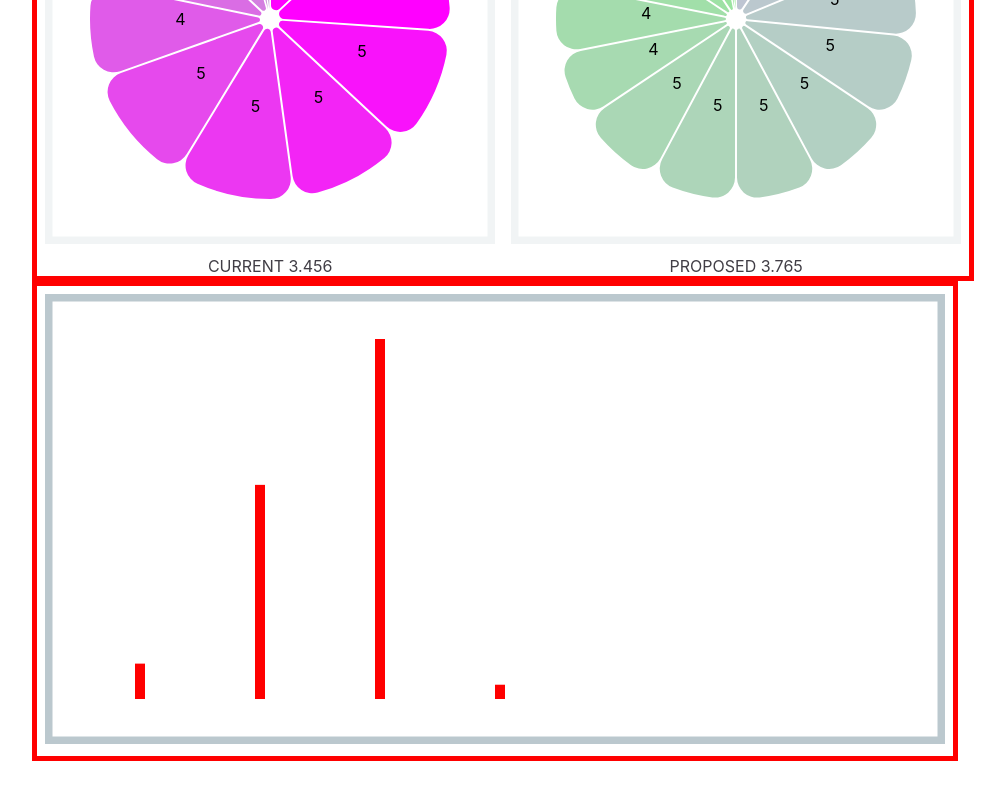
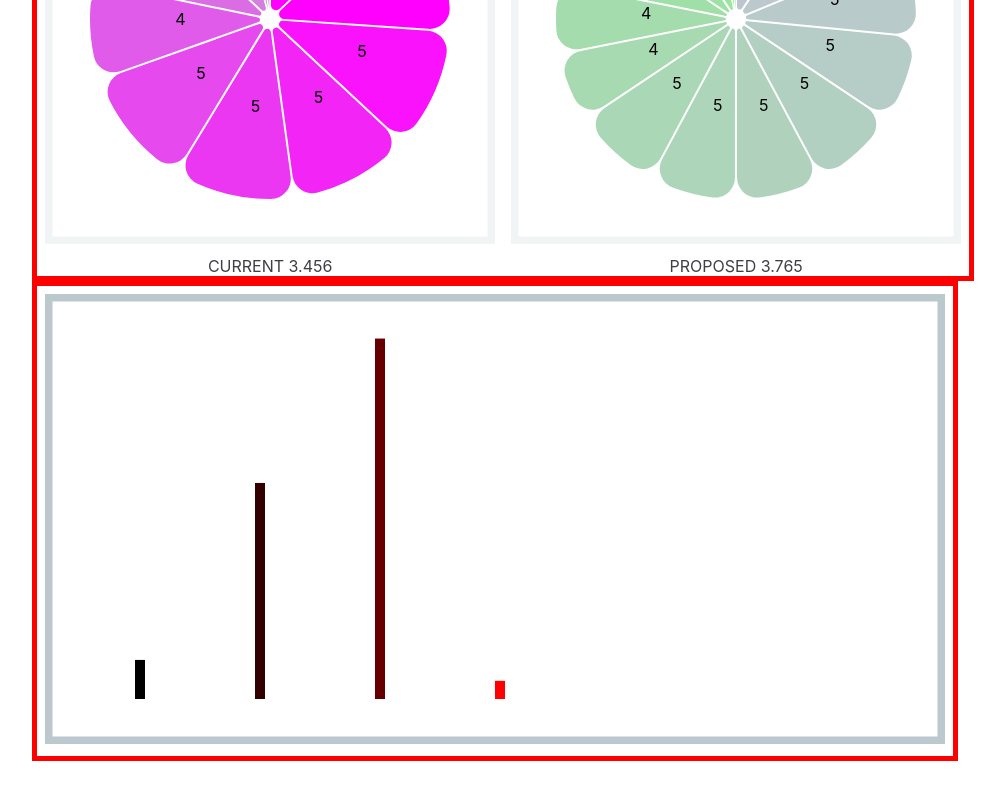
Before and after one commit to colinxsmith/newpie, an Angular app: page / in a window 1280 px wide. Shown: the part 340-1140 px from the top of the page, without its empty margins (39-1044 px from the left). Built offline with nearby package versions, Linux system fonts and the light colour scheme.

Commit message:
not right

```diff
--- a/src/app/barchart/barchart.component.html
+++ b/src/app/barchart/barchart.component.html
@@ -21,9 +21,14 @@
         </g>
 
         <g *ngFor="let d of rankTotals;let i = index">
-            <rect class="forgraph" [attr.width]="10" [attr.y]="vscaleGraph(0)-(Vrange[0]-vscaleGraph(d.totalPercent))" [attr.height]="Vrange[0]-vscaleGraph(d.totalPercent)" [attr.x]="hscaleGraph(i)" >
-                <title>{{'i:'+i+' rankings:'+d.id+' value:'+d.totalPercent}}</title>
+            <rect class="forgraph" [attr.width]="10" [attr.y]="vscaleGraph(0)-(Vrange[0]-vscaleGraph(d.totalPercent))" [attr.height]="(Vrange[0]-vscaleGraph(d.totalPercent))" [attr.x]="hscaleGraph(i)" >
+                <title>{{'i:'+i+' rankings:'+d.id+' total percent:'+d.totalPercent}}</title>
             </rect>
+            <g *ngFor="let data of rankTotals[i].data;let ii=index">
+<rect [style.fill]="data.colour" [attr.width]="10" [attr.y]="vscaleGraph(0)-(Vrange[0]-0.99*vscaleGraph(data.runningPercent))" [attr.height]="(Vrange[0]-0.99*vscaleGraph(data.runningPercent))" [attr.x]="hscaleGraph(i)" >
+    <title>{{'ii:'+ii+' rankings:'+data.ranking+' running value:'+data.runningPercent+'total%'+data.percent}}</title>
+</rect>
+            </g>
         </g>
     </svg>
 </body>
--- a/src/app/barchart/barchart.component.scss
+++ b/src/app/barchart/barchart.component.scss
@@ -9,9 +9,11 @@ rect.position {
     stroke-width: 15px;
     opacity: 1;
 }
-rect.forgraph{
-    fill:red;
+
+rect.forgraph {
+    fill: none;
 }
+
 div.mainTip {
     background: rgb(7, 18, 24);
     color: white;
--- a/src/app/barchart/barchart.component.ts
+++ b/src/app/barchart/barchart.component.ts
@@ -22,29 +22,34 @@ export class BarchartComponent implements OnInit {
   hscaleGraph = d3.scaleLinear();
   vscaleGraph = d3.scaleLinear();
   colours = d3.scaleLinear([0, 100], ['red', 'green']);
-  rankTotals:Array<{ id: number; totalPercent: number }> = [];
+  rankTotals: Array<{ id: number; totalPercent: number; data: Array<{ value: number, name: string, id: number, colour: string, ranking: number, runningPercent: number, percent: number }> }> = [];
   ngOnInit(): void {
-    const ranks = new Map<number, Array<{ value: number, name: string, id: number, colour: string, ranking: number, percent: number }>>();
+    const ranks = new Map<number, Array<{ value: number, name: string, id: number, colour: string, ranking: number, percent: number, runningPercent: number }>>();
     const totalValue = this.data.rankingDistribution.map(d => d.value)
-      .reduce((accumulator, currentValue) => accumulator + currentValue, 0);
+      .reduce((agg, now) => agg + now, 0);
     console.log(totalValue);
-    this.colours = d3.scaleLinear([0, this.data.rankingDistribution.length], ['red', 'green']);
+    const mm=d3.min(this.data.rankingDistribution.map(d=>+d.ranking))as number;
+    const MM=d3.max(this.data.rankingDistribution.map(d=>+d.ranking))as number;
+    this.colours = d3.scaleLinear([mm,MM], ['red', 'black']);
+    const running = new Map<number, number>();
     this.data.rankingDistribution.forEach((d, i) => {
+      const interim=running.get(+d.ranking) ?? 0;
+      running.set(+d.ranking, (interim + d.value / totalValue));
       if (!ranks.has(+d.ranking)) {
         ranks.set(+d.ranking, []);
       }
-      ranks.get(+d.ranking)?.push({ value: d.value, name: d.name, id: i, colour: this.colours(i), ranking: +d.ranking, percent: d.value / totalValue });
+      ranks.get(+d.ranking)?.push({ value: d.value, name: d.name, id: i, colour: this.colours(+d.ranking), ranking: +d.ranking, runningPercent: running.get(+d.ranking) ?? 0, percent: d.value / totalValue });
     });
     console.log(ranks);
-    //const rankTotals: Array<{ id: number; totalPercent: number }> = [];
     ranks.forEach((val, kk) => {
       this.rankTotals.push({
+        data: val,
         id: kk, totalPercent: val.map(d => d.percent)
-          .reduce((accumulator, currentValue) => accumulator + currentValue, 0)
+          .reduce((agg, now) => agg + now, 0)
       });
     });
     console.log(this.rankTotals);
-    const grandTotal = this.rankTotals.flatMap((v) => v.totalPercent).reduce((accumulator, currentValue) => accumulator + currentValue, 0);
+    const grandTotal = this.rankTotals.flatMap((v) => v.totalPercent).reduce((agg, now) => agg + now, 0);
     console.log(grandTotal);
     this.Hrange = [this.boxsize * 1e-1, this.boxsize * 5e-1];
     this.Vrange = [this.boxsize / 2 * 9e-1, this.boxsize / 2 * 1e-1];
@@ -53,10 +58,13 @@ export class BarchartComponent implements OnInit {
     this.Hdomain = [d3.min(this.rankTotals.map((_, i) => i)) as number, d3.max(this.rankTotals.map((_, i) => i)) as number];
     this.hscaleGraph = d3.scaleLinear(this.Hdomain, this.Hrange);
     console.log(this.Hdomain, this.Vdomain);
-    console.log(this.hscaleGraph.range(), this.vscaleGraph.range(), this.Vrange, this.vscaleGraph(0))
-    console.log(1, this.vscaleGraph(1));
-    console.log(2, this.vscaleGraph(2));
-    console.log(3, this.vscaleGraph(3));
+    console.log(this.hscaleGraph.range(), this.vscaleGraph.range());
+    console.log(this.Vdomain, this.Vrange);
+    console.log(0, this.vscaleGraph(0));
+    console.log(0.5, this.vscaleGraph(0.5));
+    console.log(1, this.hscaleGraph(1));
+    console.log(2, this.hscaleGraph(2));
+    console.log(3, this.hscaleGraph(3));
     this.update();
   }
   update() {
```
